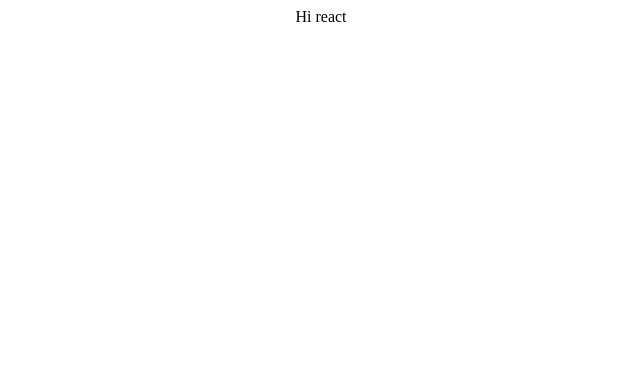
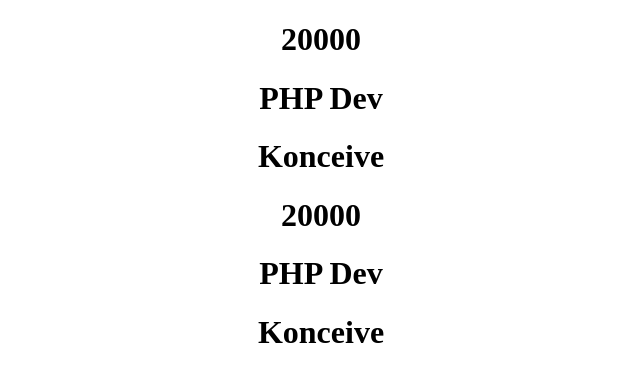
Before and after one commit to peeyushs16/react-support, a React (Create React App) app: page / in a window 1280 px wide. Shown: the top 382 px of the page, without its empty margins (319-959 px from the left). Built offline with nearby package versions, Linux system fonts and the light colour scheme.

Commit message:
Using of props & component

```diff
--- a/src/App.js
+++ b/src/App.js
@@ -2,8 +2,21 @@
 
 function App() {
   return (
-    <div className="App">Hi react</div>
+    <div className="App">
+      <JobDetail name="Peeyush" salary={20000} position="PHP Dev" company="Konceive" />
+      <JobDetail name="Peeyush" salary={20000} position="PHP Dev" company="Konceive" />
+    </div>
   );
 }
 
+
+const JobDetail = (props) =>{
+  return(
+    <div>
+      <h1>{props.salary}</h1>
+      <h1>{props.position}</h1>
+      <h1>{props.company}</h1>
+    </div>
+  )
+}
 export default App;
```
